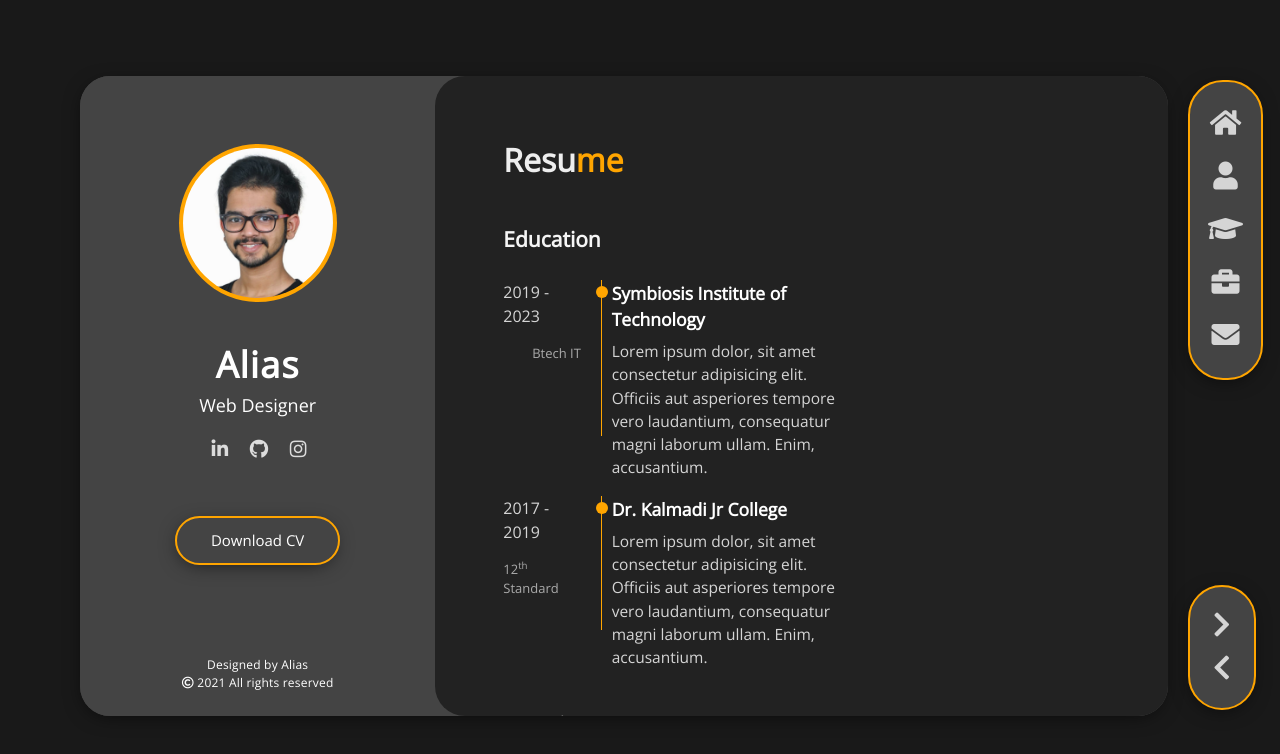
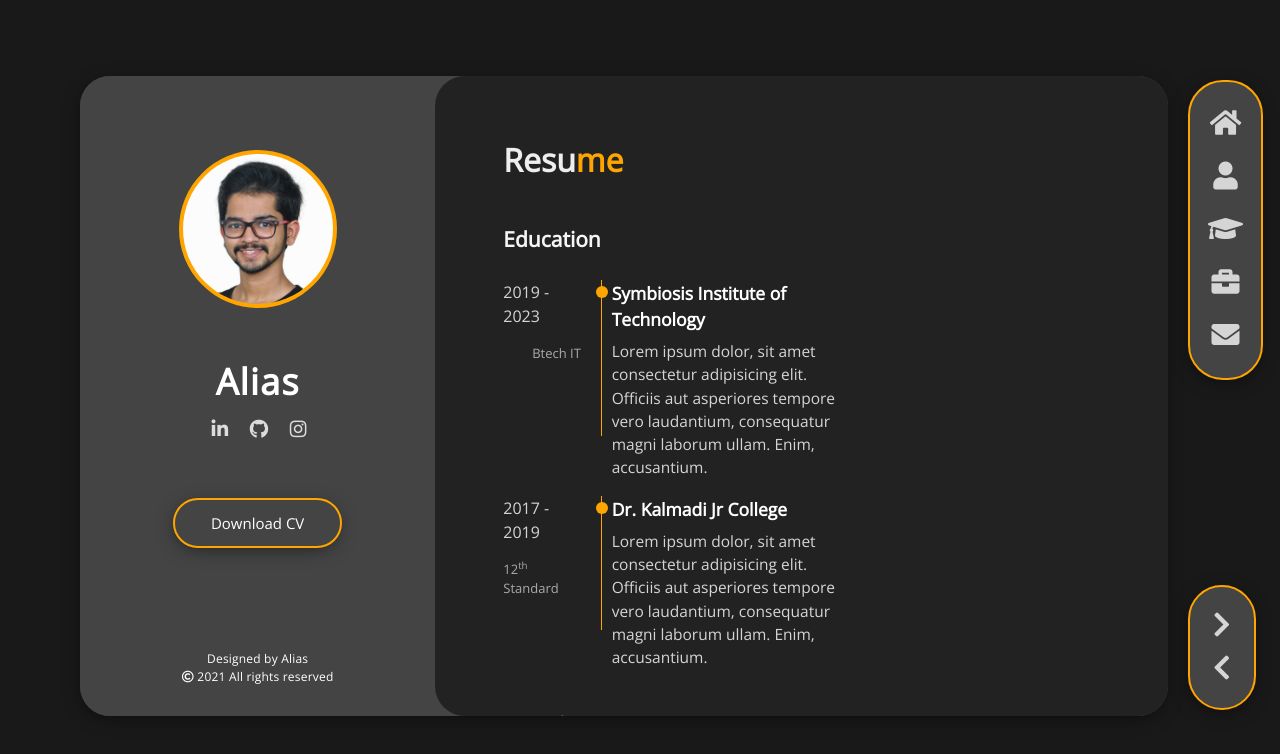
Before and after one commit to Swanand-Wagh/Resume-Portfolio, a React (Create React App) app: page / in a window 1280 px wide. Shown: the top 754 px of the page. Built offline with nearby package versions, Linux system fonts and the light colour scheme; a web font is replaced by a local one.

Commit message:
remove title below ALIAS & added target to <a> tag

```diff
--- a/src/Components/Left Container/Profile.js
+++ b/src/Components/Left Container/Profile.js
@@ -26,20 +26,32 @@ function Profile() {
           >
             Alias
           </p>
-          <p
+          {/* <p
             style={{ margin: "0px 0px 5px 0px", fontSize: "18px" }}
             className="text-center"
           >
             Web Designer
-          </p>
-          <div style={{ margin: "18.5px 0px" }} className="text-center ml-4">
-            <a href="https://www.linkedin.com/in/swanandwagh1208/">
+          </p> */}
+          <div style={{ margin: "9px 0px" }} className="text-center ml-4">
+            <a
+              target="_blank"
+              rel="noreferrer"
+              href="https://www.linkedin.com/in/swanandwagh1208/"
+            >
               <i class="fab fa-linkedin-in profile-links"></i>
             </a>
-            <a href="https://github.com/Swanand-Wagh">
+            <a
+              target="_blank"
+              rel="noreferrer"
+              href="https://github.com/Swanand-Wagh"
+            >
               <i class="fab fa-github profile-links"></i>
             </a>
-            <a href="https://www.instagram.com/swanandaaaa/">
+            <a
+              target="_blank"
+              rel="noreferrer"
+              href="https://www.instagram.com/swanandaaaa/"
+            >
               <i class="fab fa-instagram profile-links"></i>
             </a>
           </div>
--- a/src/Components/Left Container/profile.css
+++ b/src/Components/Left Container/profile.css
@@ -40,7 +40,7 @@
 
 .download-btn {
   border-radius: 30px !important;
-  padding: 11px 33.5px !important;
+  padding: 11.5px 35.5px !important;
   font-size: 15px !important;
   font-weight: 500 !important;
   border: 2px solid orange !important;
```
